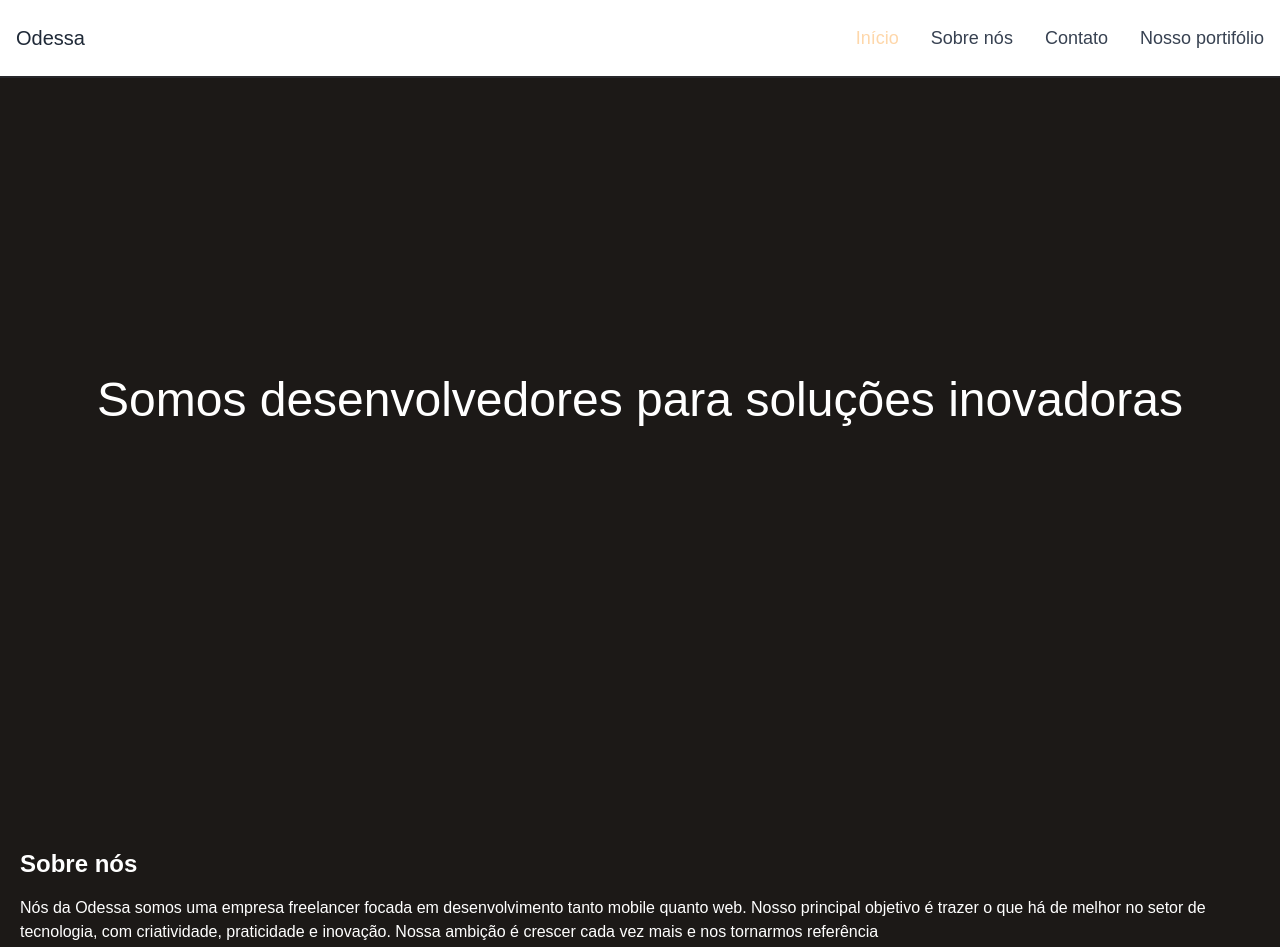
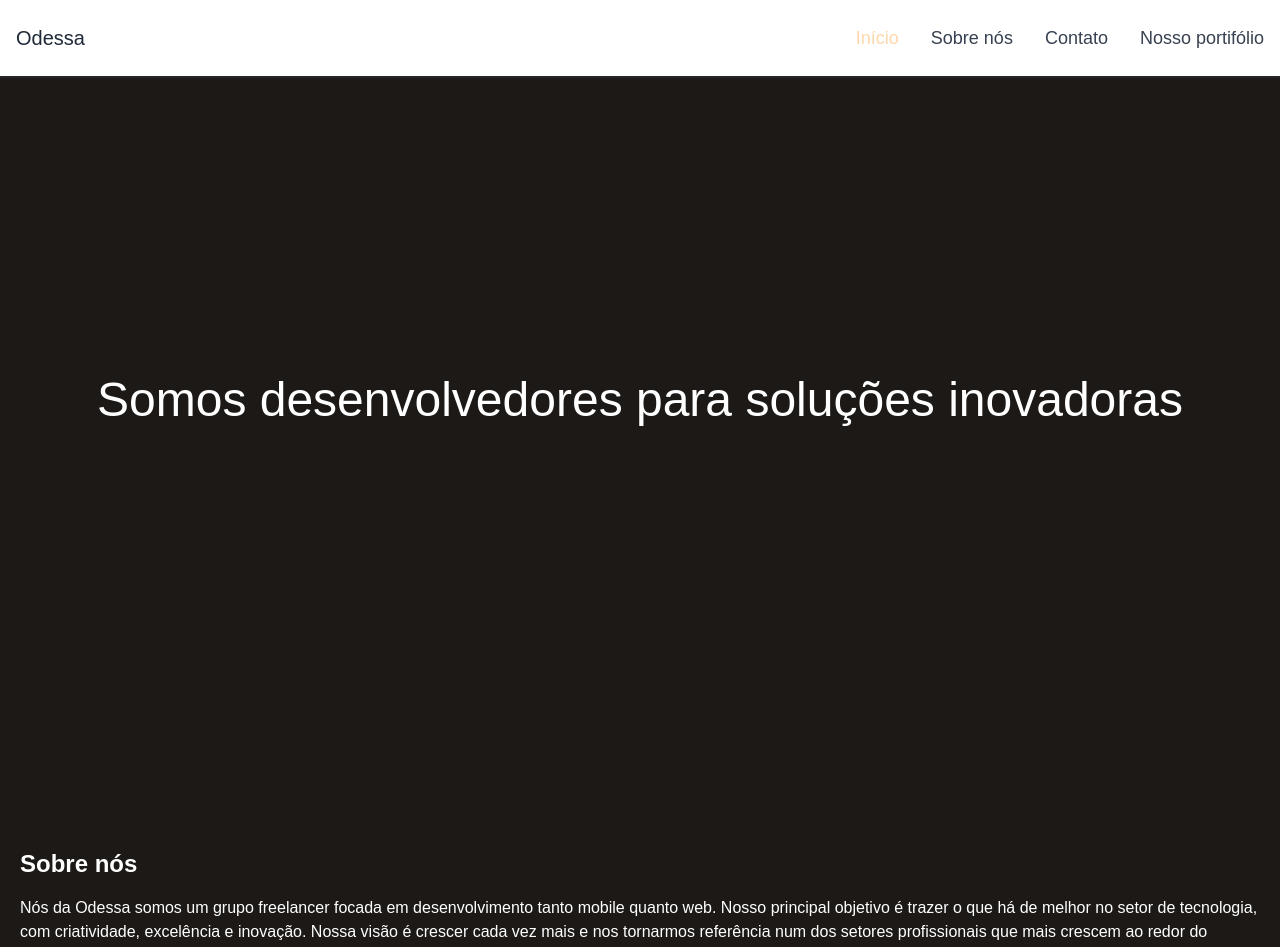
Before and after one commit to p-lacerda/apice-tech, a Next.js app: page / in a window 1280 px wide. Shown: the top 947 px of the page. Built offline with nearby package versions, Linux system fonts and the light colour scheme.

Commit message:
update text

```diff
--- a/components/AboutUs.jsx
+++ b/components/AboutUs.jsx
@@ -1,10 +1,13 @@
 import React from 'react'
 
 function AboutUs() {
+  const englishText = <p>We at Odessa are a freelancer group on both mobile and web development. Our main objetive is to bring the best in the technology sector, with creativity, modernism and innovation. Our vision is to grow more and more and become a reference in one of the fastest growings professional sectors around the world.</p>
+  const englishTitle = 'About Us';
+
   return (
     <div className='text-white'>
       <h3 className='text-2xl font-bold mb-4'>Sobre nós</h3>
-      <p>Nós da Odessa somos uma empresa freelancer focada em desenvolvimento tanto mobile quanto web. Nosso principal objetivo é trazer o que há de melhor no setor de tecnologia, com criatividade, praticidade e inovação. Nossa ambição é crescer cada vez mais e nos tornarmos referência </p>
+      <p>Nós da Odessa somos um grupo freelancer focada em desenvolvimento tanto mobile quanto web. Nosso principal objetivo é trazer o que há de melhor no setor de tecnologia, com criatividade, excelência e inovação. Nossa visão é crescer cada vez mais e nos tornarmos referência num dos setores profissionais que mais crescem ao redor do mundo. </p>
     </div>
   )
 }
--- a/pages/index.js
+++ b/pages/index.js
@@ -17,8 +17,8 @@ export default function Home() {
         <link rel="icon" href="/favicon.ico" />
       </Head>
 
-      <main className='h-100 bg-stone-900'>
-        <Navbar />
+      <Navbar />
+      <main className='h-100 bg-stone-900 sm:max-w-screen-sm md:max-w-screen-xl m-auto'>
         <div className='px-5 space-y-6'>
           <TopContent />
           <AboutUs />
```
